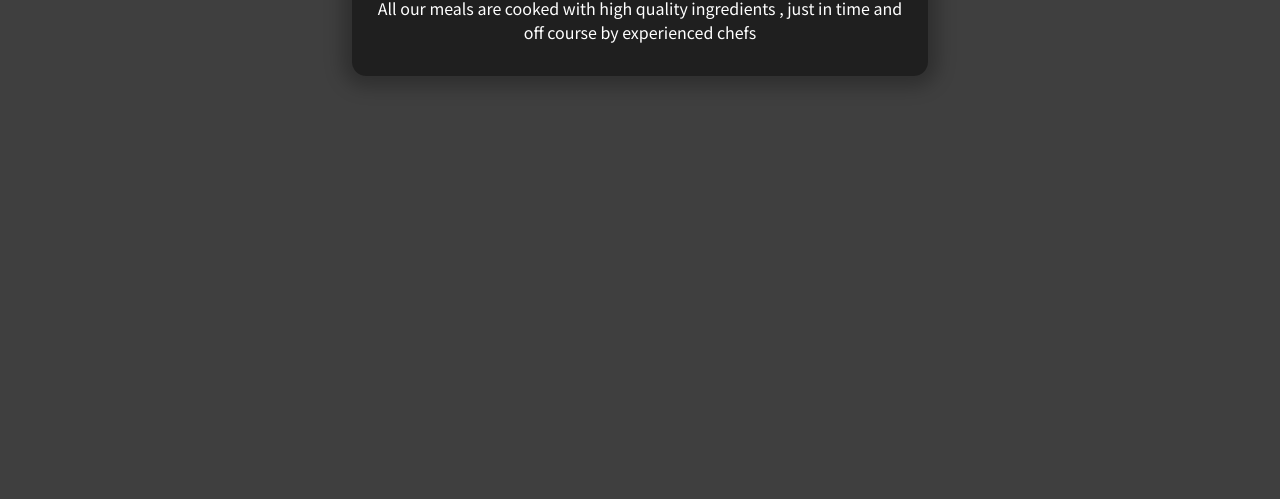
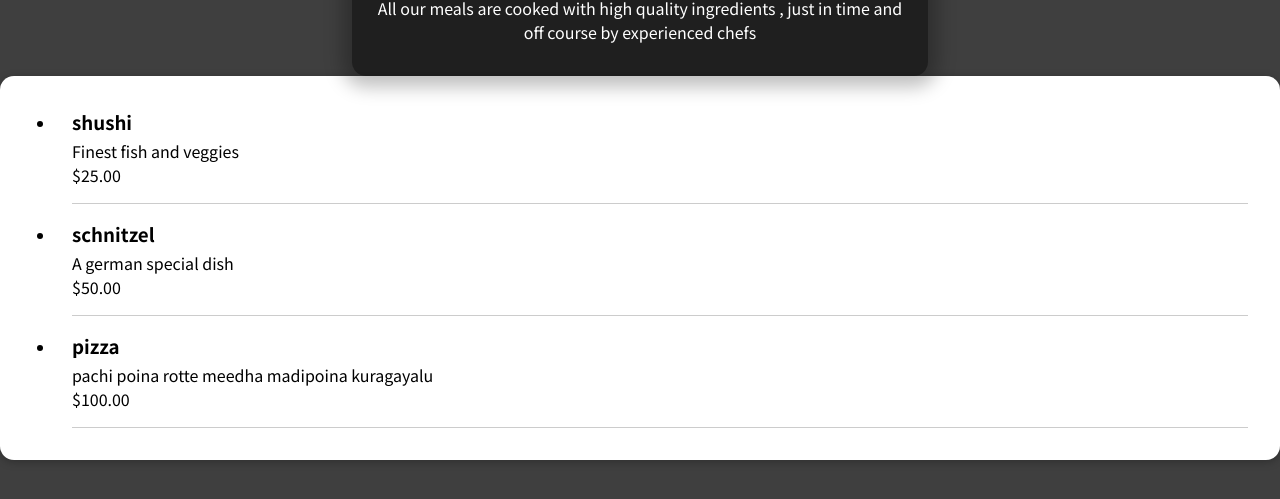
Before and after one commit to Rohithmunna31/meals-ordering-website-React, a React (Create React App) app: page / in a window 1280 px wide. Shown: the part 231-730 px from the top of the page. Built offline with nearby package versions, Linux system fonts and the light colour scheme.

Commit message:
Added meals list visibility where users can see availbale meals

```diff
--- a/src/App.js
+++ b/src/App.js
@@ -1,13 +1,15 @@
-import React from "react";
+import React,{Fragment} from "react";
 import Header from "./components/layout/header";
-import MealsSummary from "./components/Meals/MealsSummary";
+import Meals from "./components/Meals/Meals";
 
 function App() {
   return (
-    <div>
+    <Fragment>
       <Header></Header>
-      <MealsSummary></MealsSummary>
-    </div>
+      <main>
+      <Meals></Meals>
+      </main>
+      </Fragment>
   );
 }
 
--- a/src/components/Meals/AavailableMeals.js
+++ b/src/components/Meals/AavailableMeals.js
@@ -0,0 +1,43 @@
+import React from "react";
+import Card from "../UI/Card";
+import MealItem from "./MealItem/MealItem";
+
+const dummyMeals = [
+    {
+        id:"m1",
+        name:"shushi",
+        description:"Finest fish and veggies",
+        price:25,
+    },
+    {
+        id:"m2",
+        name:"schnitzel",
+        description:"A german special dish",
+        price:50,
+    },
+    {
+        id:"m3",
+        name:"pizza",
+        description:"pachi poina rotte meedha madipoina kuragayalu",
+        price:100,
+    }
+];
+
+const AvailableMeals =()=>{
+
+    const mealsList = dummyMeals.map((meal)=>{
+        return <li> <MealItem key={meal.id} name={meal.name}
+        description={meal.description} price={meal.price} > </MealItem> </li>
+    });
+
+    return (
+        <section>
+            <Card>
+            <ul> {mealsList} </ul>
+            </Card>
+        </section>
+    )
+}
+
+
+export default AvailableMeals;
--- /dev/null
+++ b/src/components/Meals/MealItem/MealItem.css
@@ -0,0 +1,19 @@
+.meal{
+    display: flex;
+    justify-content: space-between;
+    margin: 1rem;
+    padding-bottom: 1rem;
+    border-bottom: 1px solid #ccc;
+}
+
+.meal h3{
+    margin: 0 0 0.25rem 0;
+}
+
+.meal description{
+    font-style: italic;
+}
+
+.meal price{
+    margin-top: 0.25rem;
+}
--- /dev/null
+++ b/src/components/Meals/MealItem/MealItem.js
@@ -0,0 +1,18 @@
+import React from "react";
+import "./MealItem.css";
+
+const MealItem = props=>{
+
+    const price = `$${props.price.toFixed(2)}`;
+    return (
+    <li className="meal">
+        <div>
+            <h3> {props.name}</h3>
+            <div className="description"> {props.description}</div>
+            <div className="price"> {price} </div>
+        </div>
+    </li>
+    )
+}
+
+export default MealItem;
--- a/src/components/Meals/Meals.js
+++ b/src/components/Meals/Meals.js
@@ -0,0 +1,15 @@
+import React,{Fragment} from "react";
+import MealsSummary from "./MealsSummary";
+import AvailableMeals from "./AavailableMeals";
+
+const Meals =()=>{
+
+    return (
+        <Fragment>
+    <MealsSummary></MealsSummary>
+    <AvailableMeals></AvailableMeals>
+    </Fragment>
+    )
+}
+
+export default Meals;
--- /dev/null
+++ b/src/components/UI/Card.css
@@ -0,0 +1,6 @@
+.card{
+    padding: 1rem;
+    box-shadow: 0 2px 8px rgba(0,0,0,0.25);
+    border-radius: 14px;
+    background-color: white;
+}
--- /dev/null
+++ b/src/components/UI/Card.js
@@ -0,0 +1,8 @@
+import React from "react";
+import "./Card.css";
+
+const Card =props=>{
+    return <div className="card"> {props.children}</div>
+};
+
+export default Card;
```
